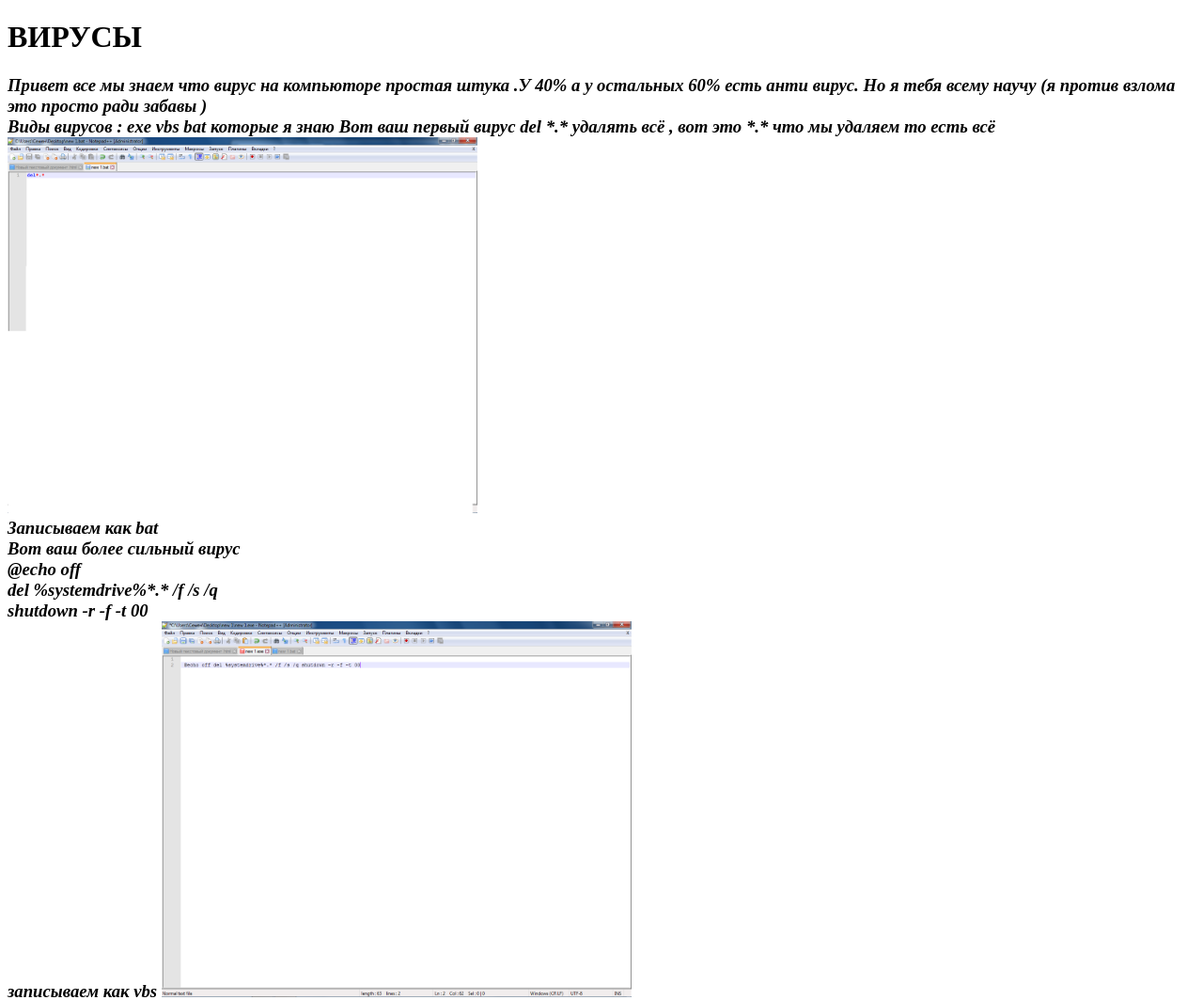
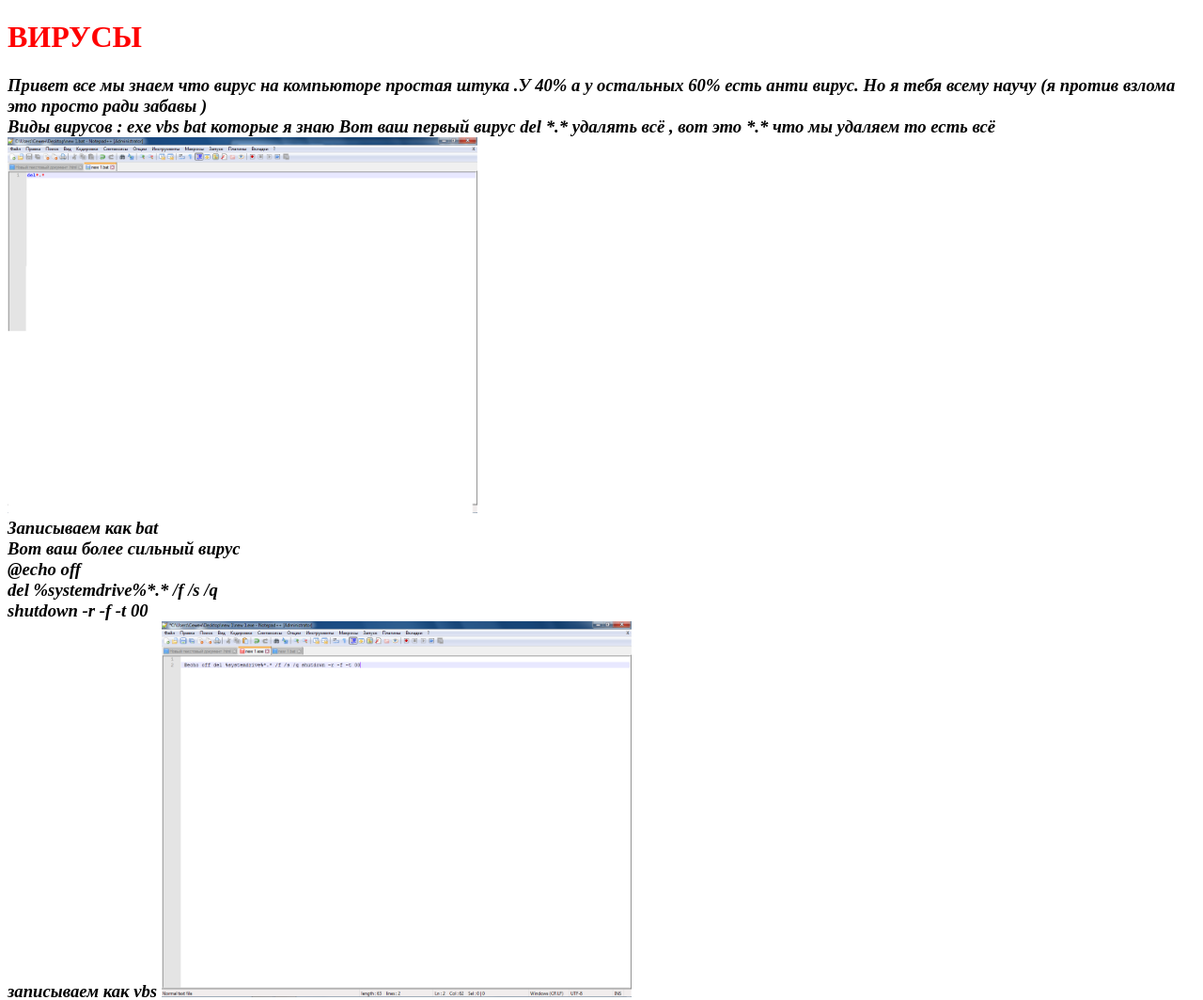
Before and after one commit to jetiktv/jetiktv.github.io, a plain HTML site: page index.html in a window 1280 px wide. Shown: the whole page at 94% size. Drawn offline with Linux system fonts and the light colour scheme.

Commit message:
add style color

```diff
--- a/index.html
+++ b/index.html
@@ -4,7 +4,7 @@
 		<title>Как сделать вирус ?</title>
 	</head>
 	<body>
-		<h1>ВИРУСЫ</h1>
+		<h1 style="color:red ">ВИРУСЫ</h1>
 		<h3>
 			<em>
 				Привет все мы знаем  что вирус на компьюторе простая штука .У  40% а у остальных 60% есть  анти вирус.
```
